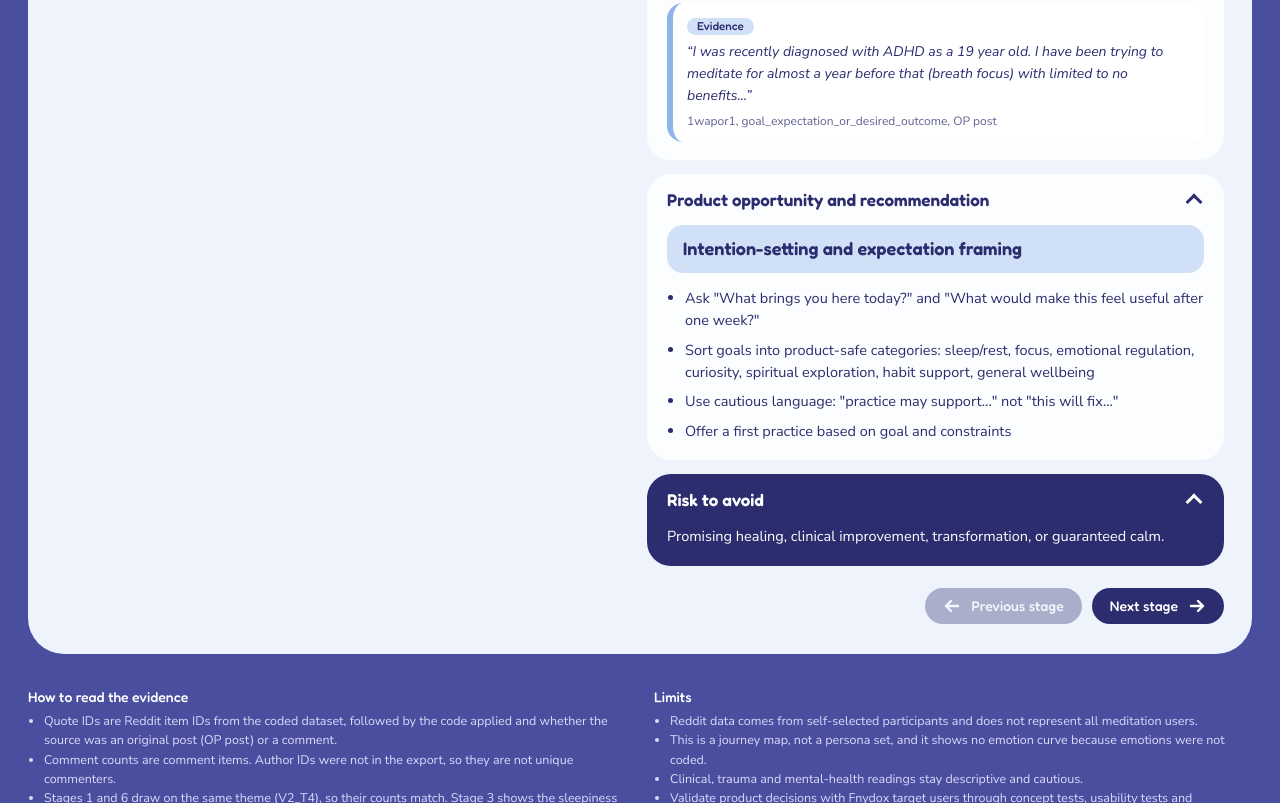
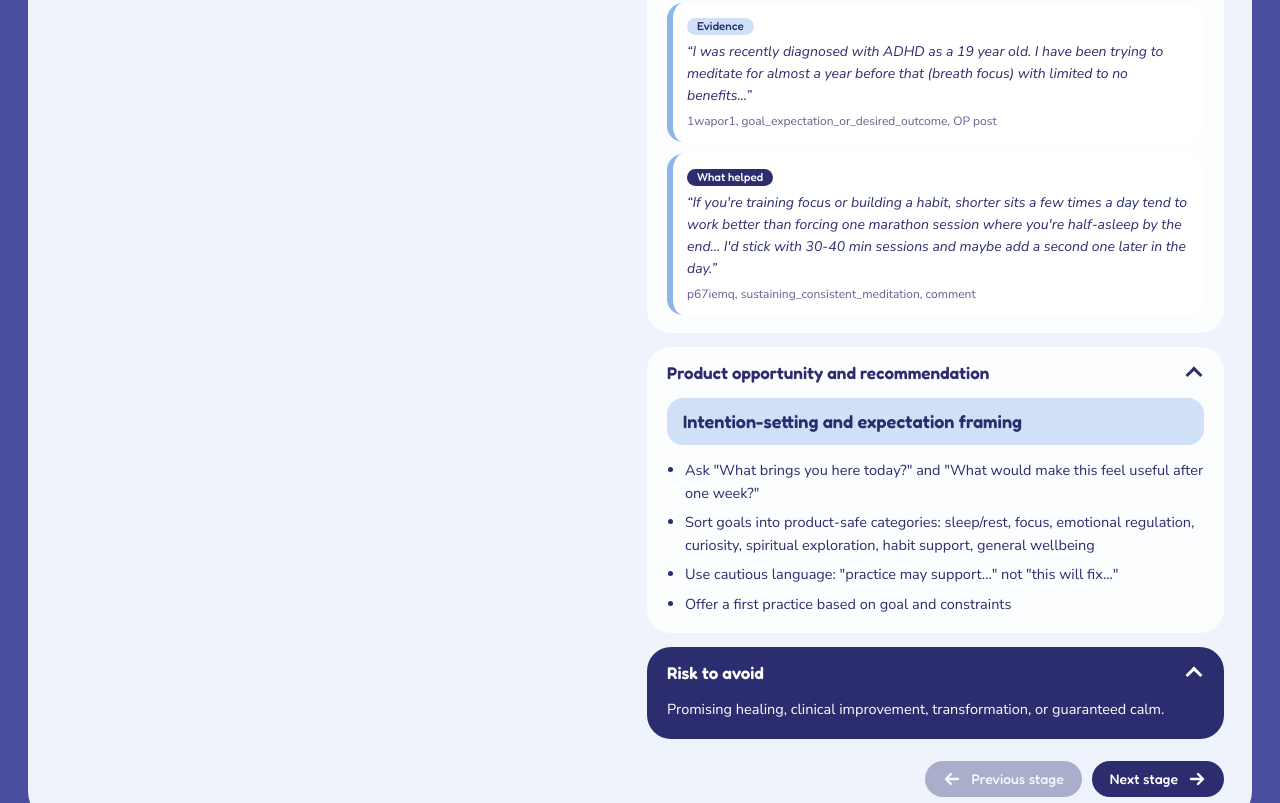
Before and after one commit to shiadu/fnydox-journey-map-o4eb3q, a plain HTML site: page index.html in a window 1280 px wide. Shown: the part 1792-2595 px from the top of the page. Drawn offline with Linux system fonts and the light colour scheme.

Commit message:
Stage 1: restore help quote p67iemq

```diff
--- a/index.html
+++ b/index.html
@@ -288,7 +288,8 @@ const stages = [
     {id:'1wbyfve',code:'distress_destabilization_or_safety_concern',src:'OP post',text:'I have never tried meditation but I\'ve been really struggling again with depression, feeling a little desperate to stop it getting any worse... I\'ve head some mention meditation as something helpful in this case, but I have no idea how to do that.'},
     {id:'1wdru6o',code:'goal_expectation_or_desired_outcome',src:'OP post',text:'I have suffered a lot... Can i use meditation as a shield against suffering?'},
     {id:'1wav782',code:'restarting_meditation',src:'OP post',text:'I am getting back into a meditation routine (i have two kids: 4 and 7) and haven\'t meditated regularly in a while since having a family. Any recommendation for integrating it into a busy schedule?'},
-    {id:'1wapor1',code:'goal_expectation_or_desired_outcome',src:'OP post',text:'I was recently diagnosed with ADHD as a 19 year old. I have been trying to meditate for almost a year before that (breath focus) with limited to no benefits...'}
+    {id:'1wapor1',code:'goal_expectation_or_desired_outcome',src:'OP post',text:'I was recently diagnosed with ADHD as a 19 year old. I have been trying to meditate for almost a year before that (breath focus) with limited to no benefits...'},
+    {id:'p67iemq',code:'sustaining_consistent_meditation',src:'comment',help:true,text:'If you\'re training focus or building a habit, shorter sits a few times a day tend to work better than forcing one marathon session where you\'re half-asleep by the end... I\'d stick with 30-40 min sessions and maybe add a second one later in the day.'}
   ],
   opp:'Intention-setting and expectation framing',
   rec:['Ask "What brings you here today?" and "What would make this feel useful after one week?"','Sort goals into product-safe categories: sleep/rest, focus, emotional regulation, curiosity, spiritual exploration, habit support, general wellbeing','Use cautious language: "practice may support..." not "this will fix..."','Offer a first practice based on goal and constraints'],
@@ -542,6 +543,7 @@ const ZHQ = {
  '1wdru6o':'我受过很多苦……我能不能把冥想当作抵御痛苦的盾牌？',
  '1wav782':'我正在重新开始冥想的日常（我有两个孩子：4 岁和 7 岁），成家之后已经很久没有规律冥想了。有什么建议能把它融入忙碌的日程吗？',
  '1wapor1':'我最近在 19 岁时被诊断出 ADHD。在那之前，我已经尝试冥想将近一年（专注于呼吸），但收效甚微……',
+ 'p67iemq':'如果你是在训练专注力或养成习惯，一天几次较短的静坐，往往比硬撑一次马拉松式的长时间练习、到最后半睡半醒要有效……我会坚持每次 30 到 40 分钟，之后也许在当天晚些时候再加一次。',
  '1wg8rp8':'……我上网查了一下，呼吸练习和各种冥想方式太多了，我有点不知所措，所以有没有人能帮帮我，告诉我该怎么开始冥想并逐步进阶？',
  'p68gqhv':'试了他的几段引导音频冥想。我就是没法接受那个声音。',
  'p6pyubs':'一开始无法稳稳地冥想是很正常的……多试几种冥想方式。有些就是不适合你。',
```
